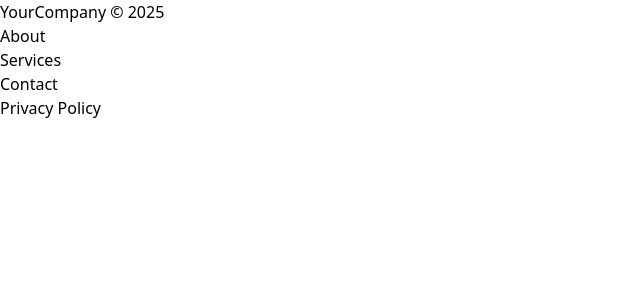
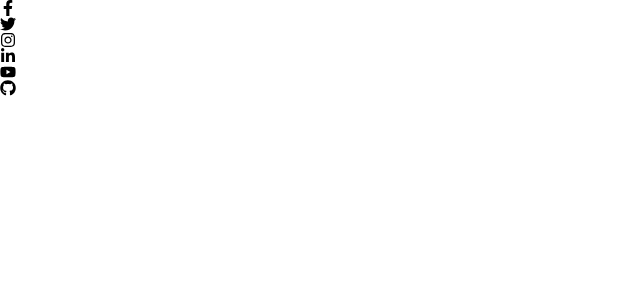
Before and after one commit to vivekshelke712/Component-lib, a React (Vite) app: page / in a window 1280 px wide. Shown: the top 300 px of the page, without its empty margins (0-640 px from the left). Built offline with nearby package versions, Linux system fonts and the light colour scheme.

Commit message:
SocialMedia

```diff
--- a/src/App.jsx
+++ b/src/App.jsx
@@ -13,6 +13,7 @@ import TBUTTONSandControl from './TailwindComponents/TBUTTONSandControl '
 import IconDisplay from './TailwindComponents/IconDisplay'
 import IconGallery from './TailwindComponents/IconGallary'
 import Tfooter from './TailwindComponents/TFooter'
+import TSocialMediaButtons from './TailwindComponents/TSocialMediaButtons'
 
 const App = () => {
   return (
@@ -31,7 +32,8 @@ const App = () => {
       {/* <TBUTTONSandControl /> */}
       {/* <IconDisplay /> */}
       {/* <IconGallery /> */}
-      <Tfooter />
+      {/* <Tfooter /> */}
+      <TSocialMediaButtons />
 
     </div>
   )
--- /dev/null
+++ b/src/TailwindComponents/TSocialMediaButtons.jsx
@@ -0,0 +1,32 @@
+import React from 'react';
+import { FaFacebookF, FaTwitter, FaInstagram, FaLinkedinIn, FaYoutube, FaGithub } from 'react-icons/fa';
+
+const TSocialMediaButtons = () => {
+  const socialMediaLinks = [
+    { icon: <FaFacebookF />, url: 'https://facebook.com', name: 'Facebook' },
+    { icon: <FaTwitter />, url: 'https://twitter.com', name: 'Twitter' },
+    { icon: <FaInstagram />, url: 'https://instagram.com', name: 'Instagram' },
+    { icon: <FaLinkedinIn />, url: 'https://linkedin.com', name: 'LinkedIn' },
+    { icon: <FaYoutube />, url: 'https://youtube.com', name: 'YouTube' },
+    { icon: <FaGithub />, url: 'https://github.com', name: 'GitHub' },
+  ];
+
+  return (
+    <div className="flex space-x-4">
+      {socialMediaLinks.map((social, index) => (
+        <a
+          key={index}
+          href={social.url}
+          target="_blank"
+          rel="noopener noreferrer"
+          aria-label={social.name}
+          className="text-gray-500 hover:text-blue-500 transition-transform transform hover:scale-110"
+        >
+          {social.icon}
+        </a>
+      ))}
+    </div>
+  );
+};
+
+export default TSocialMediaButtons;
```
Also changed, not shown: src/TailwindComponents/Target.txt.
